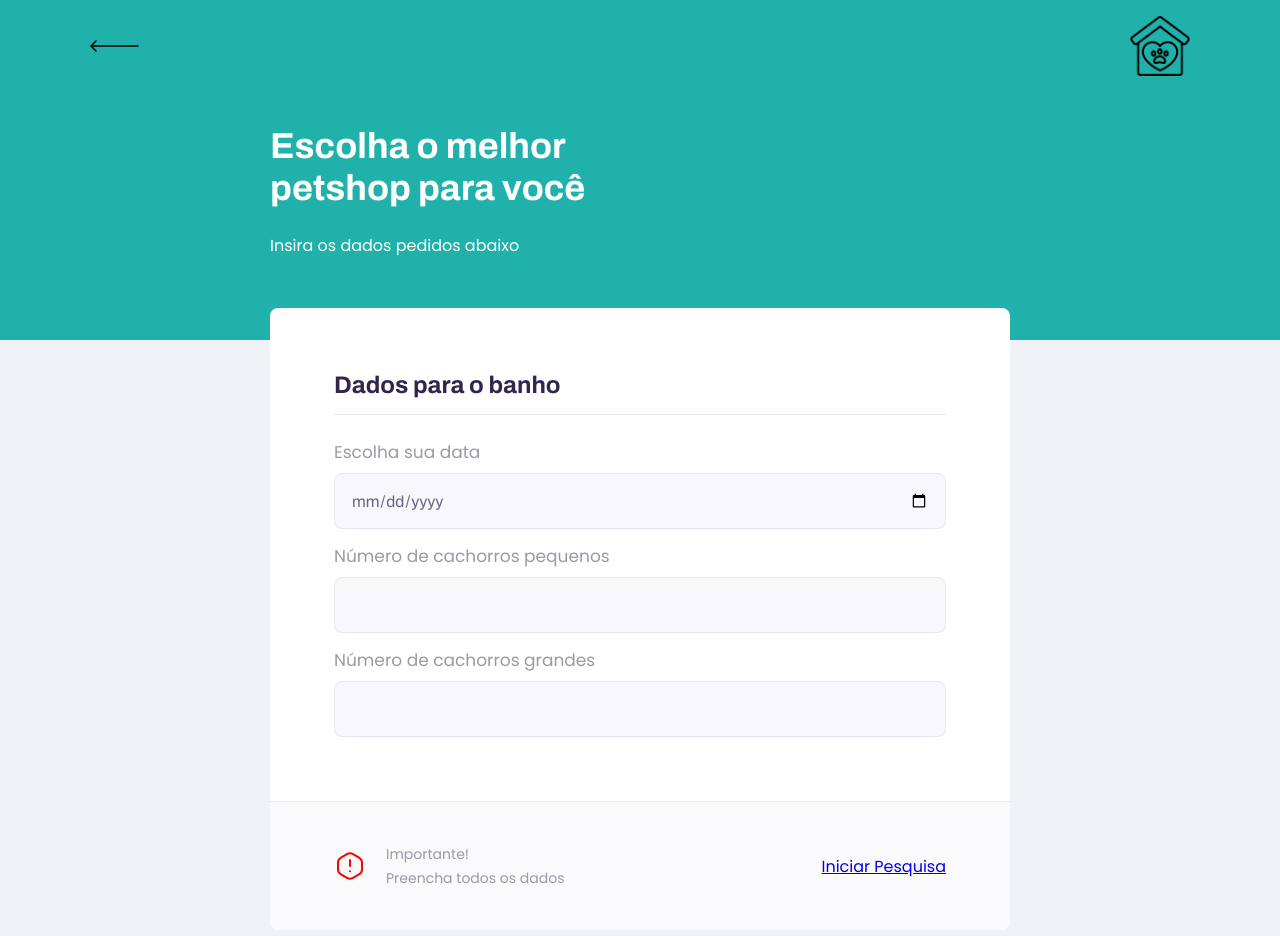
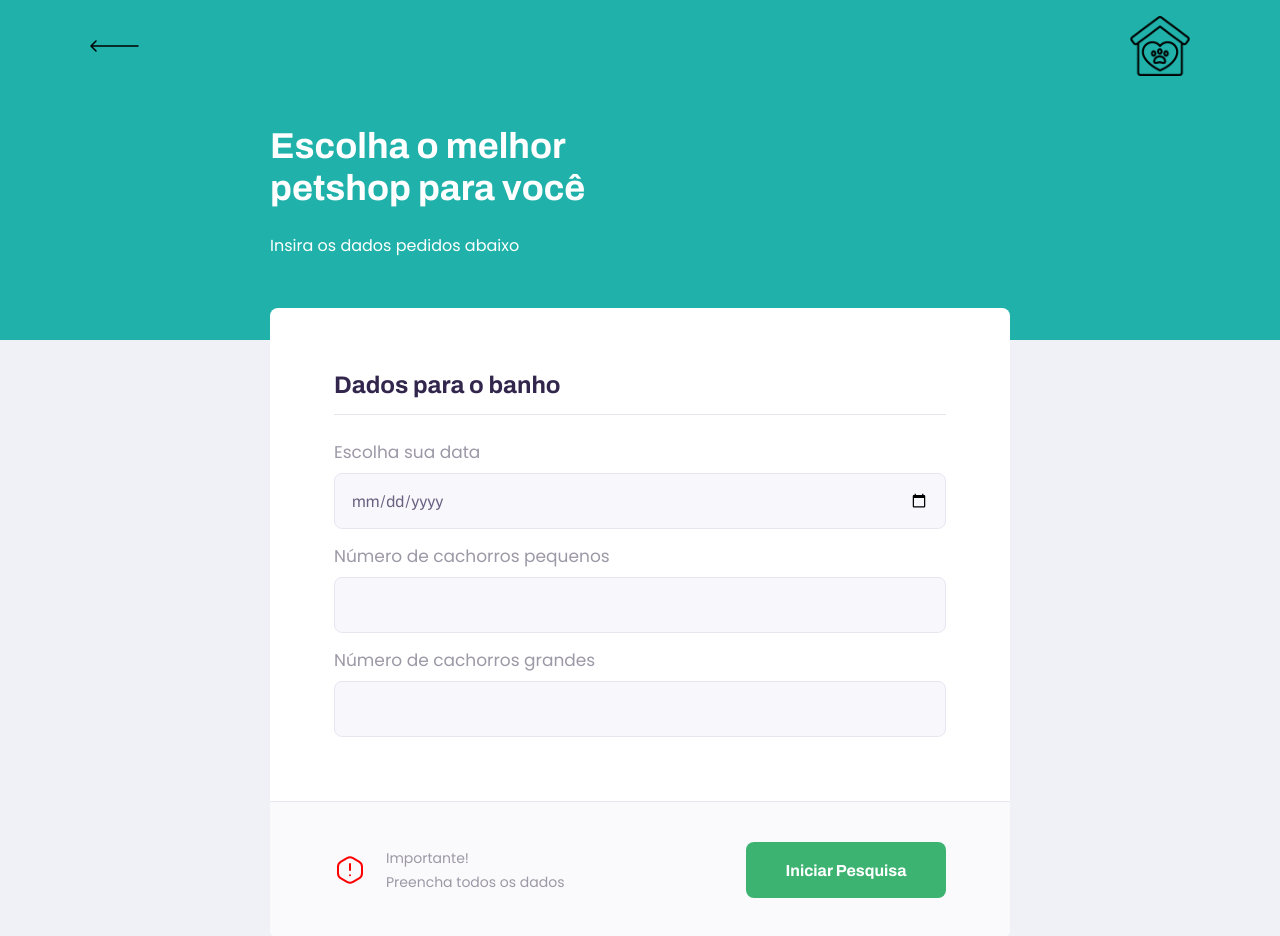
Before and after one commit to KakaSena/Best-Petshop-Finder, a React (Create React App) app in the folder frontend/: page /SearchForm in a window 1280 px wide. Built offline with nearby package versions, Linux system fonts and the light colour scheme.

Commit message:
finished the project

```diff
--- a/frontend/src/assets/styles/global.css
+++ b/frontend/src/assets/styles/global.css
@@ -18,7 +18,7 @@
     --color-input-background: #F8F8FC;
     --color-button-text: #FFFFFF;
     --color-box-base: #FFFFFF;
-    --color-box-footer: #FAFAFC;
+    --color-box-section: #FAFAFC;
   }
 
   * {
--- a/frontend/src/pages/Results/index.tsx
+++ b/frontend/src/pages/Results/index.tsx
@@ -1,25 +1,26 @@
 import React from 'react';
 
-import PageHeader from '../../components/PageHeader';
 
 
 import './styles.css'
 
-function Results(){
+
+  interface CheapestPetShop{
+    name: string,
+    total: number,
+    distance: number
+}
+
+interface ResultsProps {
+    result?: CheapestPetShop;
+  }
+
+const Results: React.FC<ResultsProps> = ({result}) => {
 
     return(
-        <div id="page-search-list" className="container">
-            <PageHeader
-                title = "Petshop escolhido"
-                description = "Melhor custo benefício de acordo com distância e quantidade de animais"
-            />
-
         <main>
-
-
+            O Petshop <strong>{result?.name}</strong> é a sua melhor escolha com preço de banho total de <strong>R${result?.total} reais.</strong>
         </main>
-
-        </div>
     )
 }
 
--- a/frontend/src/pages/SearchForm/index.tsx
+++ b/frontend/src/pages/SearchForm/index.tsx
@@ -2,6 +2,7 @@ import React, { Component, FormEvent, useState } from 'react';
 
 import PageHeader from '../../components/PageHeader';
 import Input from '../../components/Input';
+import Results from '../Results';
 
 import warningIcon from '../../assets/images/icons/warning.svg';
 
@@ -15,7 +16,7 @@ function SearchForm() {
     const [numSmallDogs, setSmallDog] = useState('');
     const [numBigDogs, setBigDog] = useState('');
     const [date, setDate] = useState('');
-    const [result, setResult] = useState([]);
+    const [result, setResult] = useState(undefined);
 
     async function searchPetshop(e: FormEvent) {
         e.preventDefault();
@@ -23,7 +24,8 @@ function SearchForm() {
         const response = await api.get('search', {
             params: {
                 numSmallDogs,
-                numBigDogs
+                numBigDogs,
+                date
             }
         });
         setResult(response.data);
@@ -52,7 +54,8 @@ function SearchForm() {
                         <Input
                             name="numSmallDogs"
                             label="Número de cachorros pequenos"
-                            type="text"
+                            type="number"
+                            min={0}
                             value={numSmallDogs}
                             onChange={(e) => { setSmallDog(e.target.value) }}
                         />
@@ -60,25 +63,30 @@ function SearchForm() {
                         <Input
                             name="numBigDogs"
                             label="Número de cachorros grandes"
-                            type="text"
+                            type="number"
+                            min={0}
                             value={numBigDogs}
                             onChange={(e) => { setBigDog(e.target.value) }}
                         />
 
                     </fieldset>
 
-                    <footer>
+                    <section>
                         <p>
                             <img src={warningIcon} alt="Aviso importante" />
                             Importante! <br />
                         Preencha todos os dados
                     </p>
-                        <Link to="/Results" className="search">
+
+                        <button >
                             Iniciar Pesquisa
-                        </Link>
+                       </button>
 
-                    </footer>
+                    </section>
                 </form>
+
+                {result ? <Results result={result} /> : <></>}
+
             </main>
 
         </div>
--- a/frontend/src/pages/SearchForm/styles.css
+++ b/frontend/src/pages/SearchForm/styles.css
@@ -60,14 +60,14 @@
     color: var(--color-text-complement);
   }
 
-  #page-search-list main footer {
+  #page-search-list main section {
     padding: 4rem 2.4rem;
-    background: var(--color-box-footer);
+    background: var(--color-box-section);
     border-top: 1px solid var(--color-line-in-white);
     margin-top: 6.4rem;
   }
 
-  #page-search-list main footer p {
+  #page-search-list main section p {
     display: flex;
     align-items: center;
     justify-content: center;
@@ -76,11 +76,11 @@
     color: var(--color-text-complement);
   }
 
-  #page-search-list main footer p img {
+  #page-search-list main section p img {
     margin-right: 2rem;
   }
 
-  #page-search-list main footer button {
+  #page-search-list main section button {
     width: 100%;
     height: 5.6rem;
     background: var(--color-secondary);
@@ -97,7 +97,7 @@
     margin-top: 3.2rem;
   }
 
-  #page-search-list main footer button:hover {
+  #page-search-list main section button:hover {
     background: var(--color-secondary-dark);
   }
 
@@ -114,18 +114,18 @@
       padding: 0 6.4rem;
     }
 
-    #page-search-list main footer {
+    #page-search-list main section {
       padding: 4.0rem 6.4rem;
       display: flex;
       align-items: center;
       justify-content: space-between;
     }
 
-    #page-search-list main footer p {
+    #page-search-list main section p {
       justify-content: space-between;
     }
 
-    #page-search-list main footer button {
+    #page-search-list main section button {
       width: 20rem;
       margin-top: 0;
     }
```
Also changed, not shown: 1 other file (tests, documents, lock files or other folders).
